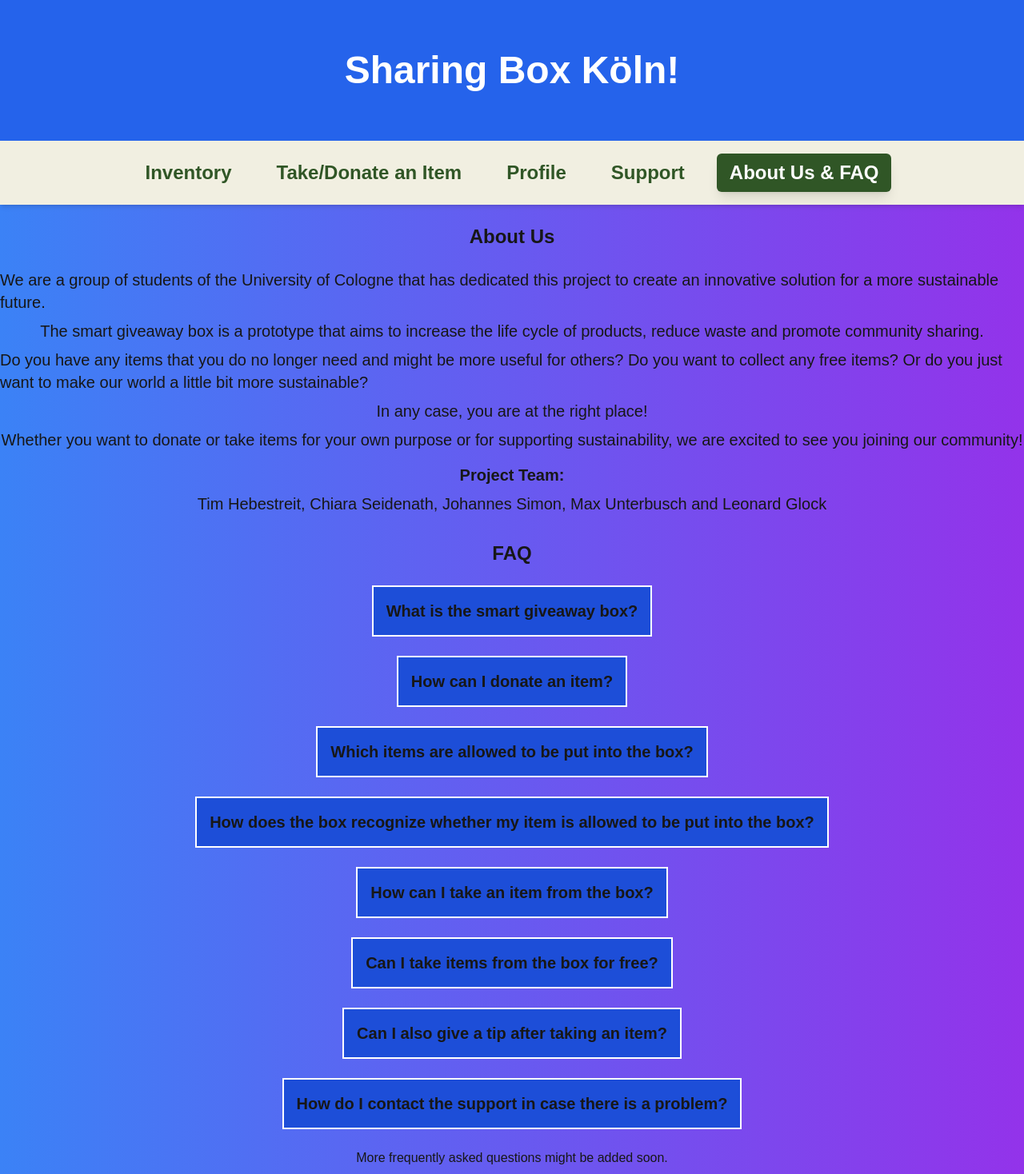
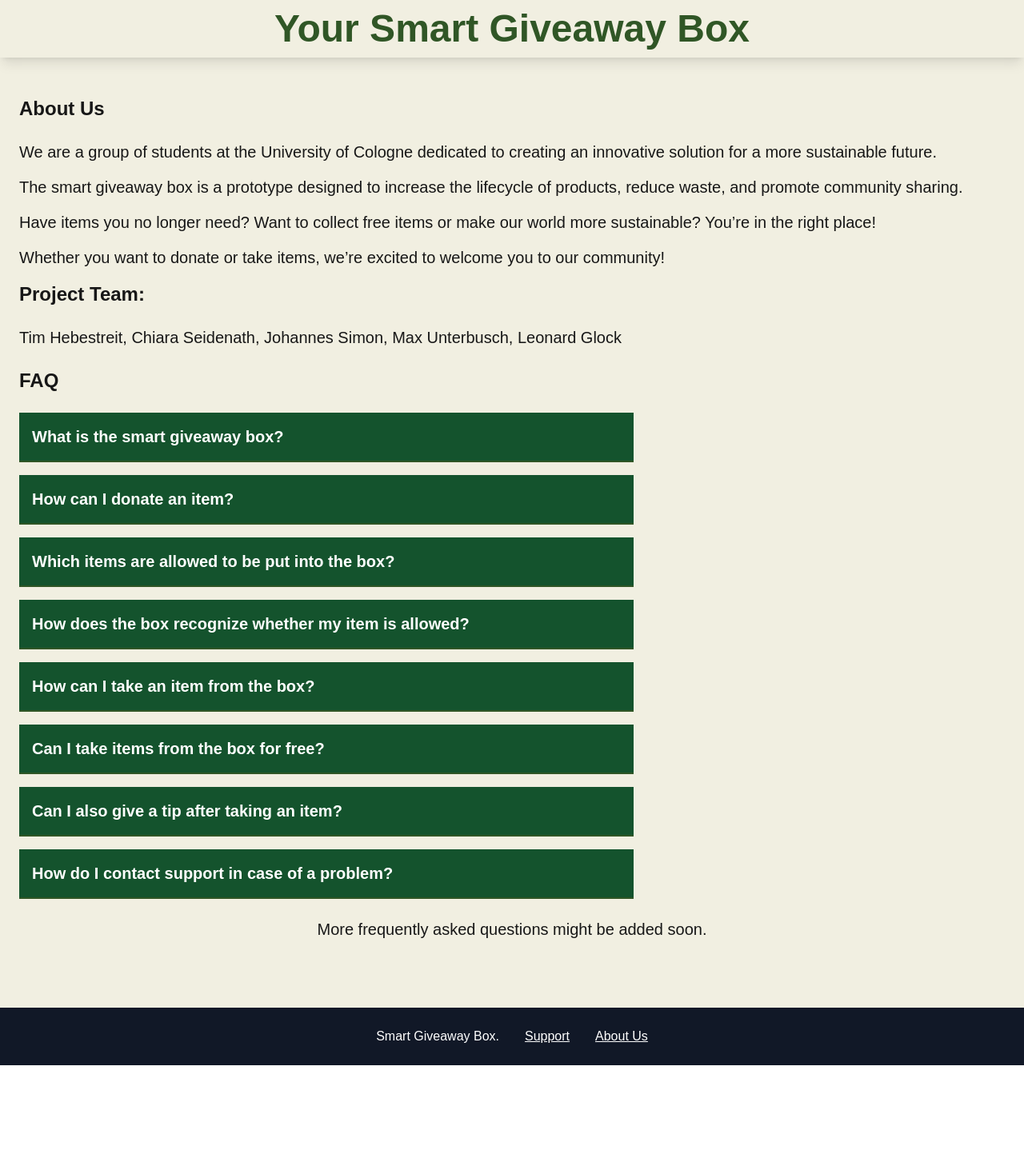
Before and after one commit to CathSara/SDIL-Project, a Next.js app in the folder website-sharingbox/: page /about_us_and_faq in a window 1280 px wide. Shown: the whole page at 80% size. After the commit the page ends 1332 px from the top, so only its background shows below. Built offline with nearby package versions, Linux system fonts and the light colour scheme.

Commit message:
update: make consistent with new design

```diff
--- a/website-sharingbox/app/about_us_and_faq/page.tsx
+++ b/website-sharingbox/app/about_us_and_faq/page.tsx
@@ -1,12 +1,12 @@
 "use client";
 
-import React, { useState } from 'react';
-import Navigation from '../components/Navigation';
+import React, { useState } from "react";
 import Link from "next/link";
+import Header from "../components/Header";
+import Footer from "../components/Footer";
 
 /* Used help in ChatGPT to add simple toggle bars for FAQ and the links to Take/Donate page as well as its hovering effects */
 export default function Page() {
-
   /* Toggle bar with question opened or closed? */
   const [activeIndex, setActiveIndex] = useState<number | null>(null);
   const toggleFAQ = (index: number) => {
@@ -14,127 +14,156 @@ export default function Page() {
   };
 
   return (
-        <div className="min-h-screen bg-gradient-to-r from-blue-500 to-purple-600 flex flex-col items-center">
+    <div className="min-h-screen bg-gradient-to-r bg-mint-green flex flex-col items-center justify-center">
       {/* Header Section */}
-          <header className="w-full bg-blue-600 text-white shadow-lg">
-            <div className="container mx-auto px-10 py-16">
-              <h1 className="text-5xl font-extrabold text-center">Sharing Box Köln!</h1>
-            </div>
-          </header>
-          <Navigation />
+      <Header></Header>
+
       {/* Main Content */}
-          <h1 className="text-2xl font-bold mb-6"></h1>
-          {/* About Us */}
+      <div className="container mx-auto px-6 py-12">
         <h1 className="text-2xl font-bold mb-6">About Us</h1>
-          <h1 className="text-xl mb-2">We are a group of students of the University of Cologne that has dedicated this project to create an innovative solution for a more sustainable future.</h1>
-          <h1 className="text-xl mb-2">The smart giveaway box is a prototype that aims to increase the life cycle of products, reduce waste and promote community sharing.</h1>
-          <h1 className="text-xl mb-2">Do you have any items that you do no longer need and might be more useful for others? Do you want to collect any free items? Or do you just want to make our world a little bit more sustainable?</h1>
-          <h1 className="text-xl mb-2">In any case, you are at the right place!</h1>
-          <h1 className="text-xl mb-2">Whether you want to donate or take items for your own purpose or for supporting sustainability, we are excited to see you joining our community!</h1>
-          <h1 className="text-xl mb-2"></h1>
-          <h1 className="text-xl font-bold mb-2">Project Team:</h1>
-          <h1 className="text-xl mb-2">Tim Hebestreit, Chiara Seidenath, Johannes Simon, Max Unterbusch and Leonard Glock</h1>
-          <h1 className="text-2xl font-bold mb-6"></h1>
-          {/* FAQ */}
+        <p className="text-xl mb-4">
+          We are a group of students at the University of Cologne dedicated to
+          creating an innovative solution for a more sustainable future.
+        </p>
+        <p className="text-xl mb-4">
+          The smart giveaway box is a prototype designed to increase the
+          lifecycle of products, reduce waste, and promote community sharing.
+        </p>
+        <p className="text-xl mb-4">
+          Have items you no longer need? Want to collect free items or make our
+          world more sustainable? You’re in the right place!
+        </p>
+        <p className="text-xl mb-4">
+          Whether you want to donate or take items, we’re excited to welcome you
+          to our community!
+        </p>
+
+        <h2 className="text-2xl font-bold mb-6">Project Team:</h2>
+        <p className="text-xl mb-6">
+          Tim Hebestreit, Chiara Seidenath, Johannes Simon, Max Unterbusch,
+          Leonard Glock
+        </p>
+
+        {/* FAQ Section */}
         <h1 className="text-2xl font-bold mb-6">FAQ</h1>
-          <div>
+
+        <div className="space-y-4 w-full max-w-3xl">
+          {/* FAQ Item */}
+          {[
+            {
+              question: "What is the smart giveaway box?",
+              answer: (
+                <>
+                  It combines:
+                  <ul className="list-disc pl-6">
+                    <li>Common giveaway boxes</li>
+                    <li>The design and location of public bookcases</li>
+                    <li>
+                      Technological components providing security and smart
+                      inventory management
+                    </li>
+                  </ul>
+                </>
+              ),
+            },
+            {
+              question: "How can I donate an item?",
+              answer: (
+                <>
+                  After logging in, visit the{" "}
+                  <Link
+                    href="/box_interaction/take_or_donate"
+                    className="text-white underline hover:text-yellow-300"
+                  >
+                    &quot;Take/Donate an Item&quot;
+                  </Link>{" "}
+                  page. Click &quot;Donate Item&quot; and follow the website
+                  instructions.
+                </>
+              ),
+            },
+            {
+              question: "Which items are allowed to be put into the box?",
+              answer: (
+                <>
+                  You can donate material goods that are in good condition. Food
+                  items are not allowed. The box scans your item to verify its
+                  condition.
+                </>
+              ),
+            },
+            {
+              question:
+                "How does the box recognize whether my item is allowed?",
+              answer: (
+                <>
+                  When you place your item on the upper shelf, the box takes a
+                  picture and sends it to the server for recognition. The result
+                  will be shown on the website.
+                </>
+              ),
+            },
+            {
+              question: "How can I take an item from the box?",
+              answer: (
+                <>
+                  After logging in, visit the{" "}
+                  <Link
+                    href="/box_interaction/take_or_donate"
+                    className="text-white underline hover:text-yellow-300"
+                  >
+                    &quot;Take/Donate an Item&quot;
+                  </Link>{" "}
+                  page. Click &quot;Take Item&quot; and follow the instructions.
+                </>
+              ),
+            },
+            {
+              question: "Can I take items from the box for free?",
+              answer: "Yes, you can!",
+            },
+            {
+              question: "Can I also give a tip after taking an item?",
+              answer:
+                "This feature is currently under development. Stay tuned for more!",
+            },
+            {
+              question: "How do I contact support in case of a problem?",
+              answer: (
+                <>
+                  Send your questions or feedback via the{" "}
+                  <Link
+                    href="/support"
+                    className="text-white underline hover:text-yellow-300"
+                  >
+                    Support page
+                  </Link>
+                  . We look forward to hearing from you!
+                </>
+              ),
+            },
+          ].map((faq, index) => (
+            <div key={index} className="border-b-2 border-dark-green">
               <button
-            className="text-xl mb-6 font-bold w-full border-2 border-white text-left p-4 bg-blue-700 hover:bg-blue-800"
-            onClick={() => toggleFAQ(1)}
+                className="text-xl text-white font-bold w-full text-left p-4 bg-green-900 hover:bg-green700 transition-all"
+                onClick={() => toggleFAQ(index)}
               >
-            What is the smart giveaway box?
+                {faq.question}
               </button>
-          {activeIndex === 1 && (
-            <p className="text-xl mb-6 p-4 bg-blue-800">It is a combination of: <li>the usage of common giveaway boxes,</li> <li>the design and location of public bookcases and</li> <li>technological components that provide security and smart inventory management.</li> </p>
+              {activeIndex === index && (
+                <p className="text-xl text-white mb-6 p-4 bg-green-700">
+                  {faq.answer}
+                </p>
               )}
             </div>
-        <div>
-          <button
-            className="text-xl mb-6 font-bold w-full border-2 border-white text-left p-4 bg-blue-700 hover:bg-blue-800"
-            onClick={() => toggleFAQ(2)}
-          >
-            How can I donate an item?
-          </button>
-          {activeIndex === 2 && (
-            <p className="text-xl mb-6 p-4 bg-blue-800">After you have logged in, please open the page {" "}
-            <Link href="/box_interaction/take_or_donate" className="text-white underline hover:text-yellow-300 focus:outline-none focus:ring-2 focus:ring-yellow-500">
-              "Take/Donate an Item",
-            </Link>{" "} click on the button "Donate Item" and then follow the instructions on the website.</p>
-          )}
+          ))}
         </div>
-        <div>
-          <button
-            className="text-xl mb-6 font-bold w-full border-2 border-white text-left p-4 bg-blue-700 hover:bg-blue-800"
-            onClick={() => toggleFAQ(3)}
-          >
-            Which items are allowed to be put into the box?
-          </button>
-          {activeIndex === 3 && (
-            <p className="text-xl mb-6 p-4 bg-blue-800">You are allowed to donate material goods that are not in poor condition. You are not allowed to donate any food items. Before you are able to donate, the box scans your item to check these conditions.</p>
-          )}
+
+        <h1 className="text-xl text-center mt-6">
+          More frequently asked questions might be added soon.
+        </h1>
       </div>
-        <div>
-          <button
-            className="text-xl mb-6 font-bold w-full border-2 border-white text-left p-4 bg-blue-700 hover:bg-blue-800"
-            onClick={() => toggleFAQ(4)}
-          >
-            How does the box recognize whether my item is allowed to be put into the box?
-          </button>
-          {activeIndex === 4 && (
-            <p className="text-xl mb-6 p-4 bg-blue-800">Once you put your item into the upper shelf of the box, it takes a picture of the item and sends it to the server for the recognition. You will then see the result on the website.</p>
-          )}
-        </div>
-        <div>
-          <button
-            className="text-xl mb-6 font-bold w-full border-2 border-white text-left p-4 bg-blue-700 hover:bg-blue-800"
-            onClick={() => toggleFAQ(5)}
-          >
-            How can I take an item from the box?
-          </button>
-          {activeIndex === 5 && (
-            <p className="text-xl mb-6 p-4 bg-blue-800">After you have logged in, please open the page {" "}
-            <Link href="/box_interaction/take_or_donate" className="text-white underline hover:text-yellow-300 focus:outline-none focus:ring-2 focus:ring-yellow-500">
-              "Take/Donate an Item",
-            </Link>{" "} click on the button "Take Item" and then follow the instructions on the website.</p>
-          )}
-        </div>
-        <div>
-          <button
-            className="text-xl mb-6 font-bold w-full border-2 border-white text-left p-4 bg-blue-700 hover:bg-blue-800"
-            onClick={() => toggleFAQ(6)}
-          >
-           Can I take items from the box for free?
-          </button>
-          {activeIndex === 6 && (
-            <p className="text-xl mb-6 p-4 bg-blue-800">Yes, you can!</p>
-          )}
-        </div>
-        <div>
-          <button
-            className="text-xl mb-6 font-bold w-full border-2 border-white text-left p-4 bg-blue-700 hover:bg-blue-800"
-            onClick={() => toggleFAQ(7)}
-          >
-           Can I also give a tip after taking an item?
-          </button>
-          {activeIndex === 7 && (
-            <p className="text-xl mb-6 p-4 bg-blue-800">This is currently in work. Find out more soon!</p>
-          )}
-        </div>
-        <div>
-          <button
-            className="text-xl mb-6 font-bold w-full border-2 border-white text-left p-4 bg-blue-700 hover:bg-blue-800"
-            onClick={() => toggleFAQ(8)}
-          >
-           How do I contact the support in case there is a problem?
-          </button>
-          {activeIndex === 8 && (
-            <p className="text-xl mb-6 p-4 bg-blue-800">Feel free to send us your questions, comments or feedback through the {" "}
-            <Link href="/support" className="text-white underline hover:text-yellow-300 focus:outline-none focus:ring-2 focus:ring-yellow-500">
-              Support page.
-            </Link>{" "} We look forward to hearing from you!</p>
-          )}
-        </div>
-        <h1 className="mb-2">More frequently asked questions might be added soon.</h1>
+      <Footer></Footer>
     </div>
   );
 }
--- a/website-sharingbox/app/support/page.tsx
+++ b/website-sharingbox/app/support/page.tsx
@@ -1,24 +1,44 @@
 "use client";
 
-import React from 'react';
-import Navigation from '../components/Navigation';
+import React, { useState } from "react";
+import Footer from "../components/Footer";
+import Header from "../components/Header";
 
-/* Used help in ChatGPT to create dropdown menu and textfield */
-export default function Page() {
+const ProblemReportPage: React.FC = () => {
+  const [problemCategory, setProblemCategory] = useState("");
+  const [message, setMessage] = useState("");
+
   return (
-        <div className="min-h-screen bg-gradient-to-r from-blue-500 to-purple-600 flex flex-col items-center">
+    <div className="min-h-screen bg-gradient-to-r bg-mint-green flex flex-col items-center justify-center">
       {/* Header Section */}
-          <header className="w-full bg-blue-600 text-white shadow-lg">
-            <div className="container mx-auto px-10 py-16">
-              <h1 className="text-5xl font-extrabold text-center">Sharing Box Köln!</h1>
-            </div>
-          </header>
-          <Navigation />
+      <Header />
+
       {/* Main Content */}
-          <h1 className="text-2xl font-bold mb-6"></h1>
-          <label className="text-2xl font-bold mb-2" htmlFor="item-choice">What is your problem? Please choose a category.</label>
-            <select className="text-2xl mb-6 text-black" id="item-choice" name="item-choice" defaultValue="">
-              <option value="" disabled>Problem with...</option>
+      <main className="flex-grow flex flex-col items-center justify-center container mx-auto px-8 py-12">
+        <div className="bg-white shadow-2xl rounded-lg p-5 transform transition duration-500 hover:scale-105 w-full max-w-lg">
+          <h2 className="text-dark- font-bold text-3xl mb-6 text-center">
+            Report a Problem
+          </h2>
+
+          <form>
+            {/* Problem Category Dropdown */}
+            <div className="mb-6">
+              <label
+                htmlFor="item-choice"
+                className="block text-gray-700 font-medium mb-3 text-lg"
+              >
+                What is your problem? Please choose a category.
+              </label>
+              <select
+                id="item-choice"
+                name="item-choice"
+                value={problemCategory}
+                onChange={(e) => setProblemCategory(e.target.value)}
+                className="w-full px-6 py-3 border rounded-lg text-lg focus:outline-none focus:ring-2 focus:ring-dark-green"
+              >
+                <option value="" disabled>
+                  Problem with...
+                </option>
                 <option value="account">My Account</option>
                 <option value="inventory">Inventory</option>
                 <option value="item_view">Viewing Item Details</option>
@@ -29,11 +49,42 @@ export default function Page() {
                 <option value="box_location">Box Location Tracking</option>
                 <option value="others">Others</option>
               </select>
-          <label className="text-2xl font-bold mb-2" htmlFor="message">Please describe us your problem:</label>
-            <textarea className="text-2xl mb-6 text-black" id="message" name="message" rows={10} cols={75} placeholder="Type your message here..."></textarea>
-            <button className="text-2xl mb-6 px-6 py-3 bg-red-500 text-white rounded-lg shadow hover:bg-red-600 focus:outline-none focus:ring focus:ring-red-300">
+            </div>
+
+            {/* Message Input */}
+            <div className="mb-6">
+              <label
+                htmlFor="message"
+                className="block text-gray-700 font-medium mb-3 text-lg"
+              >
+                Please describe your problem:
+              </label>
+              <textarea
+                id="message"
+                name="message"
+                value={message}
+                onChange={(e) => setMessage(e.target.value)}
+                rows={10}
+                className="w-full px-6 py-3 border rounded-lg text-lg focus:outline-none focus:ring-2 focus:ring-dark-green"
+                placeholder="Type your message here..."
+              ></textarea>
+            </div>
+
+            {/* Submit Button */}
+            <button
+              type="submit"
+              className="w-full bg-dark-green text-white py-3 px-6 rounded-lg text-lg hover:bg-dark-green-hover focus:outline-none focus:ring-2 focus:ring-blue-400 mb-3"
+            >
               Send Request
             </button>
+          </form>
+        </div>
+      </main>
+
+      {/* Footer */}
+      <Footer />
     </div>
   );
-  }
+};
+
+export default ProblemReportPage;
```
Lines whose indentation alone changed are shown as unchanged.
